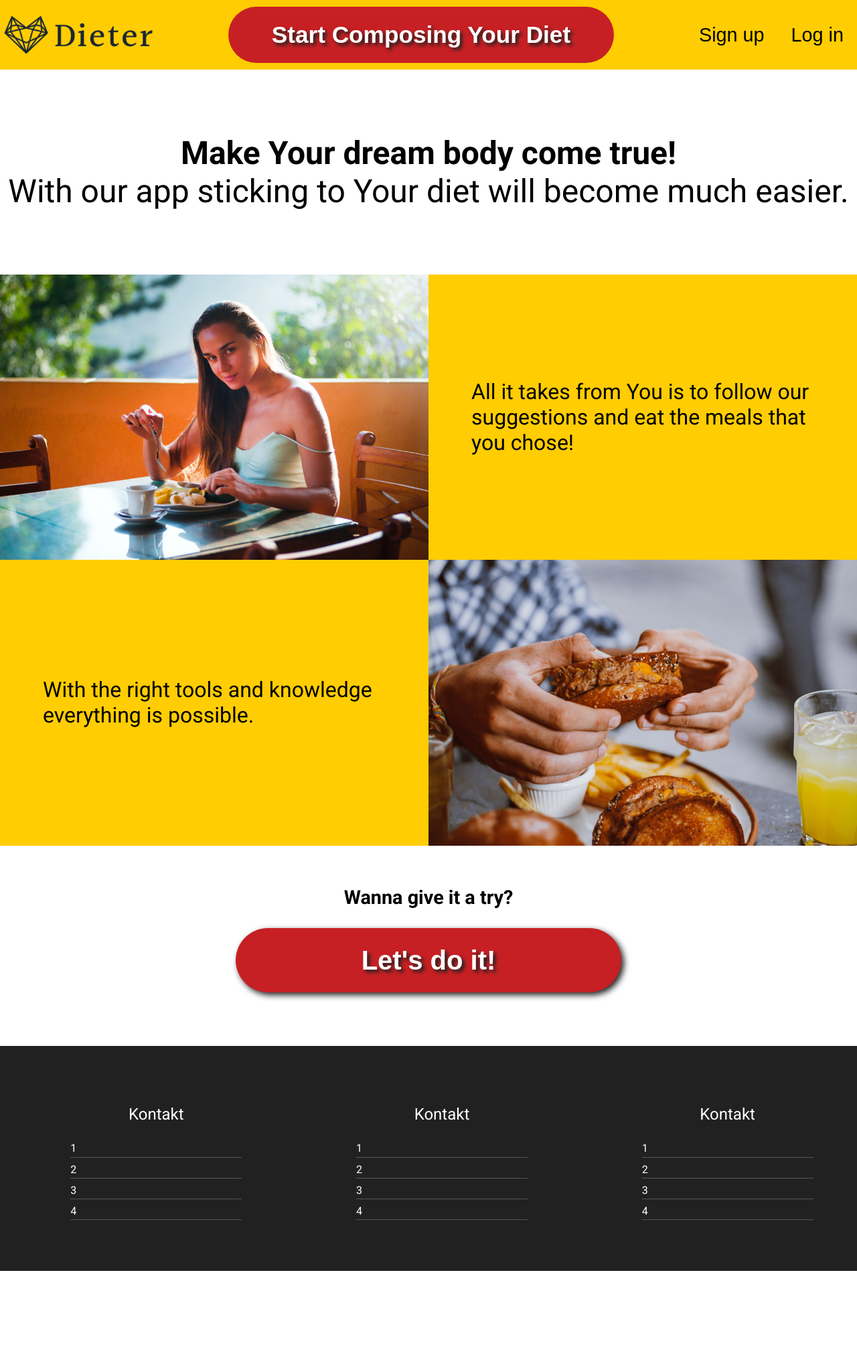
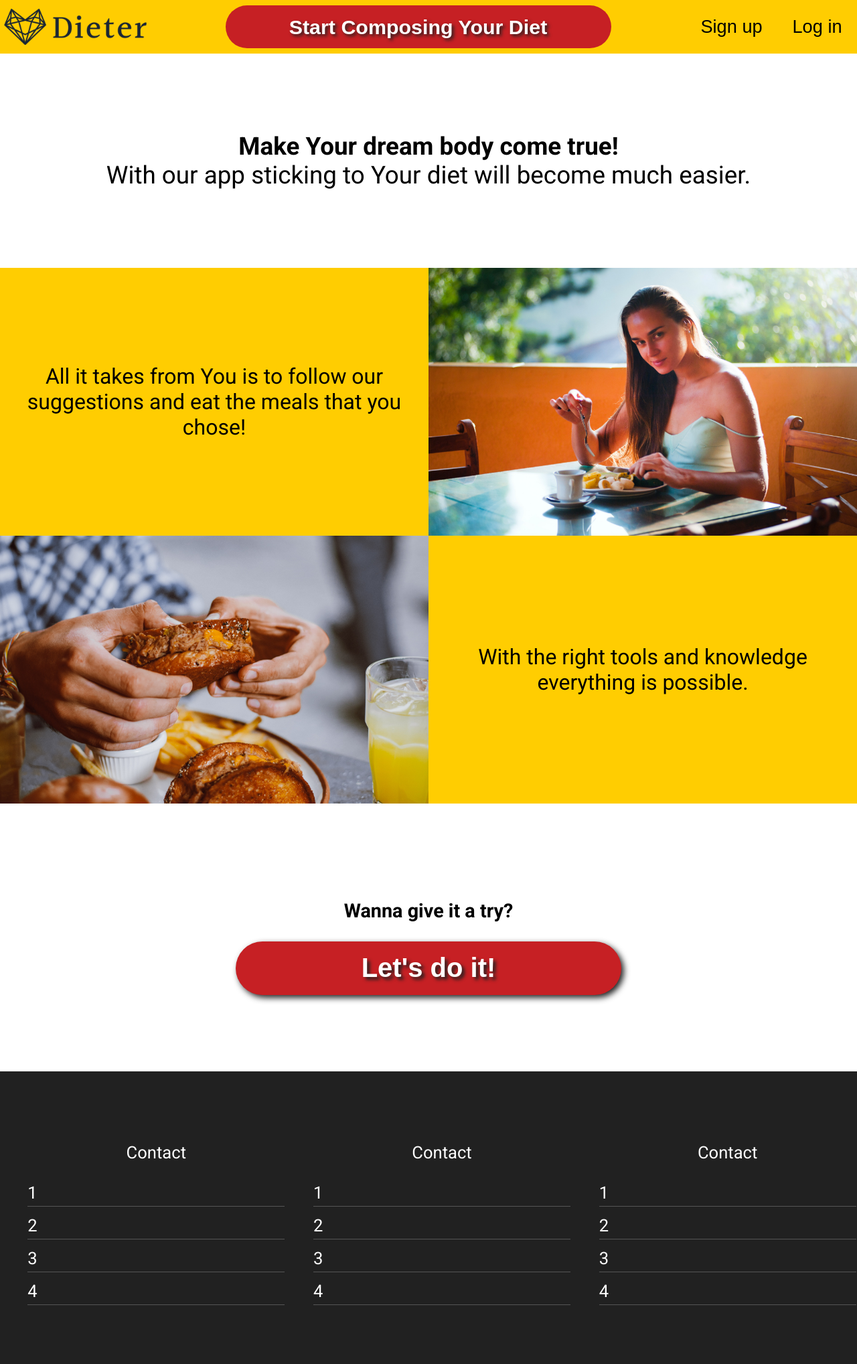
Before and after one commit to PASINSKI00/DietEasier, a PHP site: page /public/views/home.html in a window 1280 px wide. Shown: the whole page at 67% size. Before the commit the page ends 1898 px from the top, so only its background shows below. Run offline with PHP 8.4, Linux system fonts and the light colour scheme.

Commit message:
#2, updated homepage with @media

```diff
--- a/public/css/home.css
+++ b/public/css/home.css
@@ -1,58 +1,98 @@
+/* NAVBAR  ----------------------------------------------------------------------------------- */
 #home-navbar-button{
-    height: 80%;
-    width: 45%;
-    padding: 0 15px;
+    width: clamp(420px, 45%, 600px);
+    height: clamp(40px, 80%, 80px);
 
-    background-color: var(--chosen-red);
+
+    color: white;
+    font-size: clamp(1.5em, 1vw + 1.1em, 2.7em);
+    font-weight: 700;
+    text-shadow: 0.1em 0.1em 5px var(--chosen-black);
     border-radius: 3em;
     border: none;
 
-    color: white;
-    text-shadow: 0.1em 0.1em 5px var(--chosen-black);
-    font-size: 2.2em;
-    font-weight: 700;
+    background-color: var(--chosen-red);
 }
 
-/* --- section ---*/
+.login-buttons{
+    width: 20%;
 
+    display: flex;
+    justify-content: space-around;
+}
+
+.text-button {
+    font-size: clamp(1.3em, 1vw + 0.9em, 2.5em);
+
+    background: none;
+    border: none;
+}
+
+
+/* HEADER ------------------------------------------------------------------------------------ */
+header {
+    width: 100%;
+    height: clamp(200px, 40vh, 1000px);
+
+    display: flex;
+    justify-content: center;
+    align-items: center;
+
+    font-size: clamp(1.8em, 1vw + 1.5em, 2.5em);
+    text-align: center;
+}
+
+header h1 {
+    display: inline;
+
+    font-size: 1em;
+}
+
+
+/* SECTION ----------------------------------------------------------------------------------- */
 #home-section{
     width: 100%;
+
     display: flex;
     flex-flow: row wrap;
-    align-items: stretch;
 }
 
 #home-section img{
     width: 50%;
+    height: clamp(400px, 50vh, 1200px);
+    object-fit: cover;
 }
 
 #home-section article{
     width: 50%;
-
-    background-color: var(--chosen-yellow);
+    height: clamp(400px, 50vh, 1200px);
 
     display: flex;
     justify-content: center;
     align-items: center;
+
+    background-color: var(--chosen-yellow);
 }
 
 #home-section article p{
-    margin: 2em;
-    font-size: 2em;
+    text-align: center;
+    font-size: clamp(1.5em, 1vw + 1.2em, 2.5em);
+    padding: 1em;
 }
-/* ----------------- */
-/* --- home-main ---*/
+
+
+/* MAIN -------------------------------------------------------------------------------------- */
 #home-main {
     width: 100%;
-    padding: 2em 0 5em 0;
+    height: clamp(400px, 50vh, 1200px);
 
-    background-color: var(--chosen-white);
 
     display: flex;
     flex-flow: column nowrap;
     justify-content: center;
     align-items: center;
 
+    background-color: var(--chosen-white);
 }
 
 #home-main p {
@@ -61,19 +101,72 @@
 }
 
 #home-main-button{
-    height: 12vh;
-    width: 45%;
+    width: clamp(300px, 45%, 1400px);
+    height: clamp(50px, 30%, 80px);
     padding: 0 15px;
 
     color: white;
+    font-size: 2.5em;
+    font-weight: 700;
     text-shadow: 0.1em 0.1em 5px var(--chosen-black);
     background-color: var(--chosen-red);
+    border: none;
     border-radius: 3em;
-    border: none;
     box-shadow: 0.1em 0.1em 10px var(--chosen-black);
-
-    font-size: 2.5em;
-    font-weight: 700;
 }
 
-/* ----------------- */
+
+/* MEDIA ------------------------------------------------------------------------------------- */
+@media only screen and (max-width: 970px) {
+    /* NAVBAR  ----------------------------------------------------------------------------------- */
+    #home-navbar-button{
+        width: clamp(400px, 80%, 900px);
+        height: 45%;
+        margin: 0 auto;
+
+        order: 2;
+    }
+
+    .login-buttons{
+        width: 40%;
+        justify-content: flex-end;
+    }
+
+    .text-button {
+        font-size: clamp(1.4em, 1vw + 1.2em, 2.5em);
+    }
+}
+
+@media only screen and (max-width: 420px) {
+      /* NAVBAR  ----------------------------------------------------------------------------------- */
+      #home-navbar-button{
+        width: clamp(330px, 80%, 900px);
+        height: clamp(50px, 30%, 80px);
+    }
+
+    .text-button {
+        font-size: clamp(1.2em, 1vw + 0.95em, 2em);
+    }
+
+
+    /* SECTION ----------------------------------------------------------------------------------- */
+    #home-section{
+        flex-flow: column wrap;
+    }
+
+    #home-section img{
+        width: 100%;
+    }
+
+    #home-section img:last-of-type{
+        order: 1;
+    }
+
+    #home-section article{
+        width: 100%;
+    }
+
+    #home-section article p{
+        font-size: clamp(2.2em, 1vw + 1.8em, 3em);
+    }
+}
--- a/public/css/style.css
+++ b/public/css/style.css
@@ -4,92 +4,102 @@
     --chosen-white: #ffffff;
     --chosen-red: #c62024;
     --chosen-gray: #555555;
+
+    --chosen-text-black: #212121;
+    --chosen-text-white: #ffffff;
 }
 
 body {
+    width: 100%;
+    margin: 0;
+
     font-family: 'Roboto', sans-serif;
     font-size: 16px;
-    margin: 0;
-    width: 100%;
 }
 
 .container {
-    background-color: white;
     width: 100%;
+
     display: flex;
     flex-flow: row wrap;
 
+    background-color: var(--chosen-white);
 }
 
-/* --- navbar ---*/
+
+/* NAVBAR ------------------------------------------------------------------------------------ */
 nav {
-    background-color: var(--chosen-yellow);
-    height: 13vh;
     width: 100%;
+    height: clamp(60px,12vh, 80px);
 
+    position: sticky;
+    top: 0;
     display: flex;
     justify-content: space-between;
     align-items: center;
+
+    background-color: var(--chosen-yellow);
 }
 
 nav img{
-    height: 60%;
+    height: clamp(60px, 60%, 60%);
 }
 
-.login-buttons{
-    width: 20%;
-    height: 80%;
-    display: flex;
-    justify-content: space-around;
-}
 
-.text-button {
-    font-size: 1.8em;
-    background: none;
-    border: none;
-}
-/* ----------------- */
-
-/* --- header ---*/
-header {
-    width: 100%;
-    font-size: 3em;
-    text-align: center;
-    margin: 2em 0;
-}
-
-header h1 {
-    font-size: 1em;
-    display: inline;
-    text-align: center;
-}
-/* ----------------- */
-
+/* FOOTER ------------------------------------------------------------------------------------ */
 footer {
     width: 100%;
-    height: 30vh;
-    padding: 3em 0;
-    background-color: var(--chosen-black);
+    padding: 4em 0;
 
     display: flex;
     flex-flow: row wrap;
     justify-content: space-around;
+
+    background-color: var(--chosen-black);
 }
 
 footer p {
-    font-size: 1.5em;
+    font-size: clamp(1em, 1vw + 0.8em, 1.8em);
     text-align: center;
 }
 
 footer ul {
-    width: 20%;
-    color: white;
+    width: clamp(300px, 30%, 500px);
+
+    color: var(--chosen-text-white);
 }
 
 footer ul li {
+    padding: 0.2em 0;
+    margin: 0.3em 0;
+
+    font-size: clamp(0.7em, 1vw + 0.8em, 1.8em);
     list-style-type: none;
+    border-bottom: 1px solid var(--chosen-gray);
+}
 
-    border-bottom: 1px solid var(--chosen-gray);
-    padding: 0.2em 0;
-    margin: 0.3em 0
+
+/* MEDIA ------------------------------------------------------------------------------------- */
+@media only screen and (max-width: 970px) {
+    /* NAVBAR ------------------------------------------------------------------------------------ */
+    nav {
+        height: 120px;
+
+        top: -60px;
+        flex-flow: row wrap;
+    }
+
+    nav img{
+        height: clamp(50px, 35%, 60%);
+    }
 }
+
+@media only screen and (max-width: 420px) {
+    /* NAVBAR ------------------------------------------------------------------------------------ */
+    nav {
+        height: 110px;
+
+        top: -55px;
+    }
+
+}
--- a/public/views/home.html
+++ b/public/views/home.html
@@ -30,22 +30,27 @@
         </nav>
 
         <header>
-            <h1>Make Your dream body come true!</h1><br>
-            With our app sticking to Your diet will become much easier.
+            <div class="text">
+                <h1>Make Your dream body come true!</h1><br>
+                With our app sticking to Your diet will become much easier.
+            </div>
         </header>
 
         <section id="home-section">
+
+            <article >
+                <p>All it takes from You is to follow our suggestions and eat the meals that you chose!</p>
+            </article>
+
             <img src="../img/woman-main-photo.jpg" alt="happy woman eating breakfest">
 
-            <article>
-                <p>All it takes from You is to follow our suggestions and eat the meals that you chose!</p>
-            </article>
+            <img src="../img/meal-main-photo.jpg" alt="man eating a meal">
 
             <article>
                 <p>With the right tools and knowledge everything is possible.</p>
             </article>
 
-            <img src="../img/meal-main-photo.jpg" alt="man eating a meal">
+
         </section>
 
         <main id="home-main">
@@ -57,21 +62,21 @@
 
         <footer>
             <ul>
-                <p>Kontakt</p>
+                <p>Contact</p>
                 <li>1</li>
                 <li>2</li>
                 <li>3</li>
                 <li>4</li>
             </ul>
             <ul>
-                <p>Kontakt</p>
+                <p>Contact</p>
                 <li>1</li>
                 <li>2</li>
                 <li>3</li>
                 <li>4</li>
             </ul>
             <ul>
-                <p>Kontakt</p>
+                <p>Contact</p>
                 <li>1</li>
                 <li>2</li>
                 <li>3</li>
```
